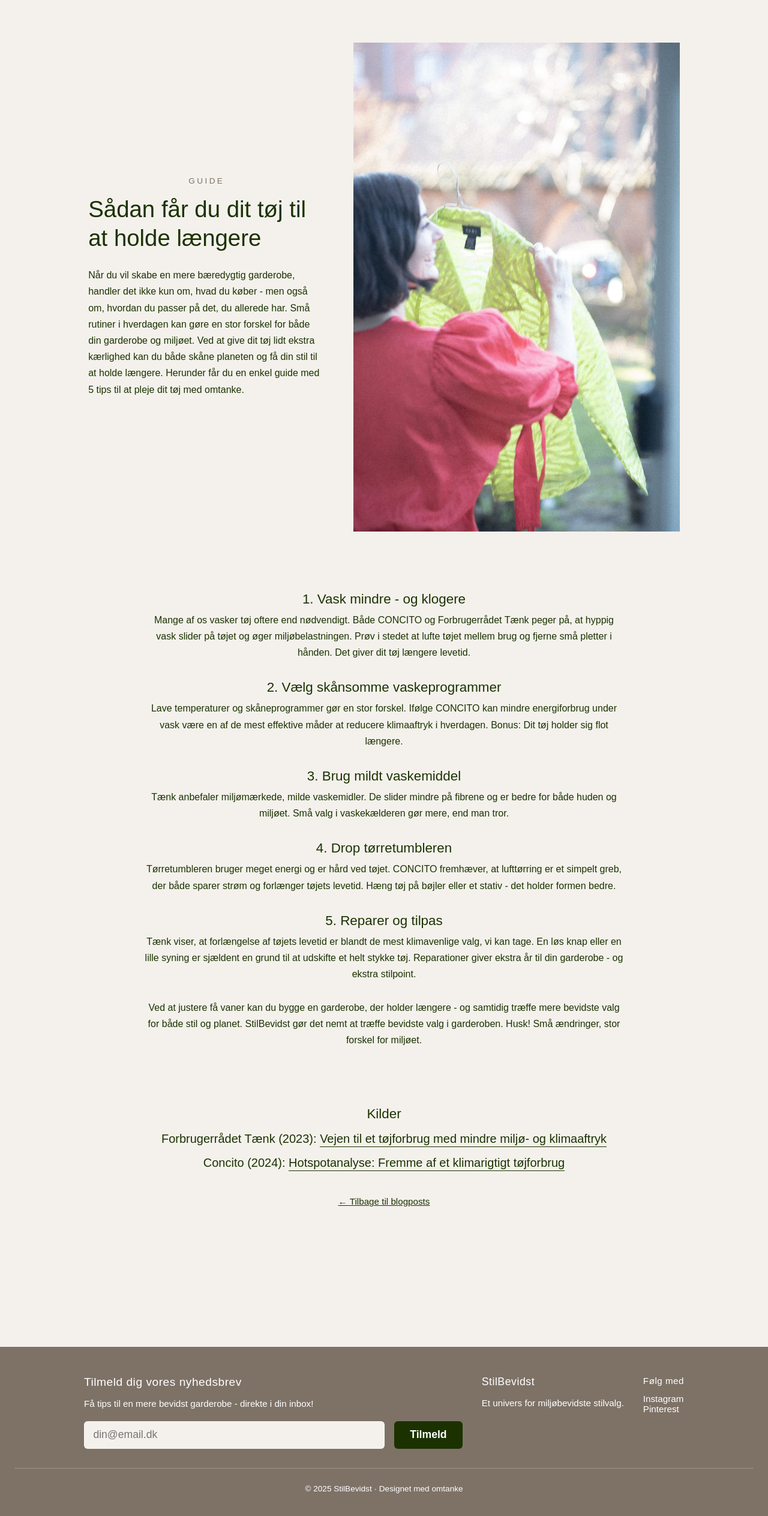
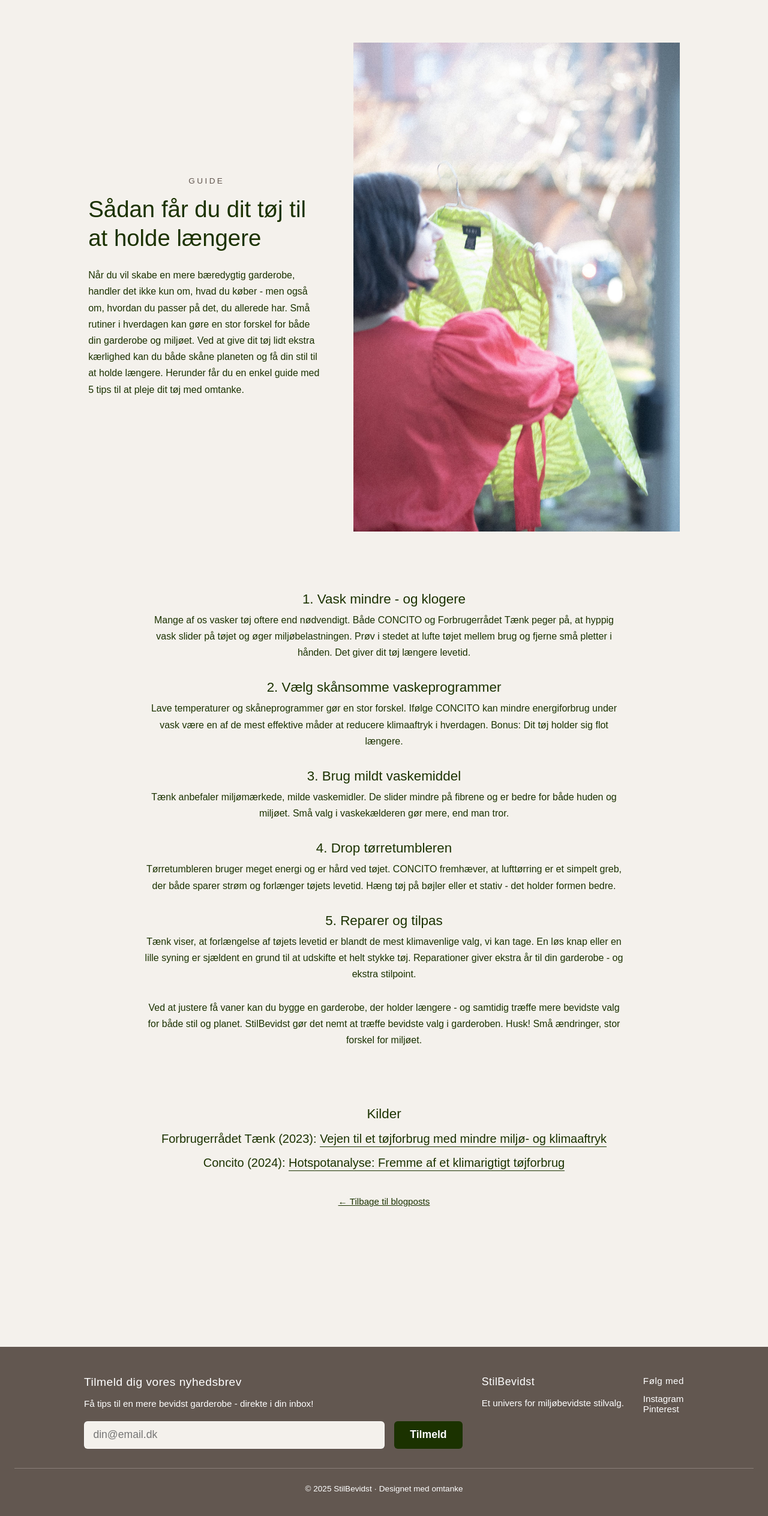
Before and after one commit to Loulouvivi/stilbevidst, a plain HTML site: page blogpost.html in a window 1280 px wide. Shown: the part 133-2660 px from the top of the page at 60% size. Drawn offline with Linux system fonts and the light colour scheme; a web font is replaced by a local one.

Commit message:
Colour contrast

```diff
--- a/css/style.css
+++ b/css/style.css
@@ -3,7 +3,7 @@
   --green: #1B3200;   /* Mørkegrøn (god kontrast) */
   --lilac: #BE67A2;   /* Lilla accent */
   --sand:  #F4F1EC;   /* Warm sand baggrund */
-  --grey:  #7E7267;   /* Footer-grå */
+  --grey:  #625750;   /* Footer-grå */
   --white: #FFFFFF;   /* Tekst og bokse */
 }
 
@@ -305,7 +305,7 @@ li a:hover {
 .guide-label {
   font-size: 0.85rem;
   letter-spacing: 0.25em;
-  color: #7E7267;
+  color: #625750;
   margin-bottom: 1rem;
   text-align: center;
 }
@@ -468,7 +468,7 @@ li a:hover {
 
 /* ----------- FOOTER ----------- */
 .footer {
-  background-color: #7E7267;
+  background-color: #625750;
   color: #FFFFFF;
   padding: 3rem 1.5rem 2rem;
   font-size: 0.95rem;
```
